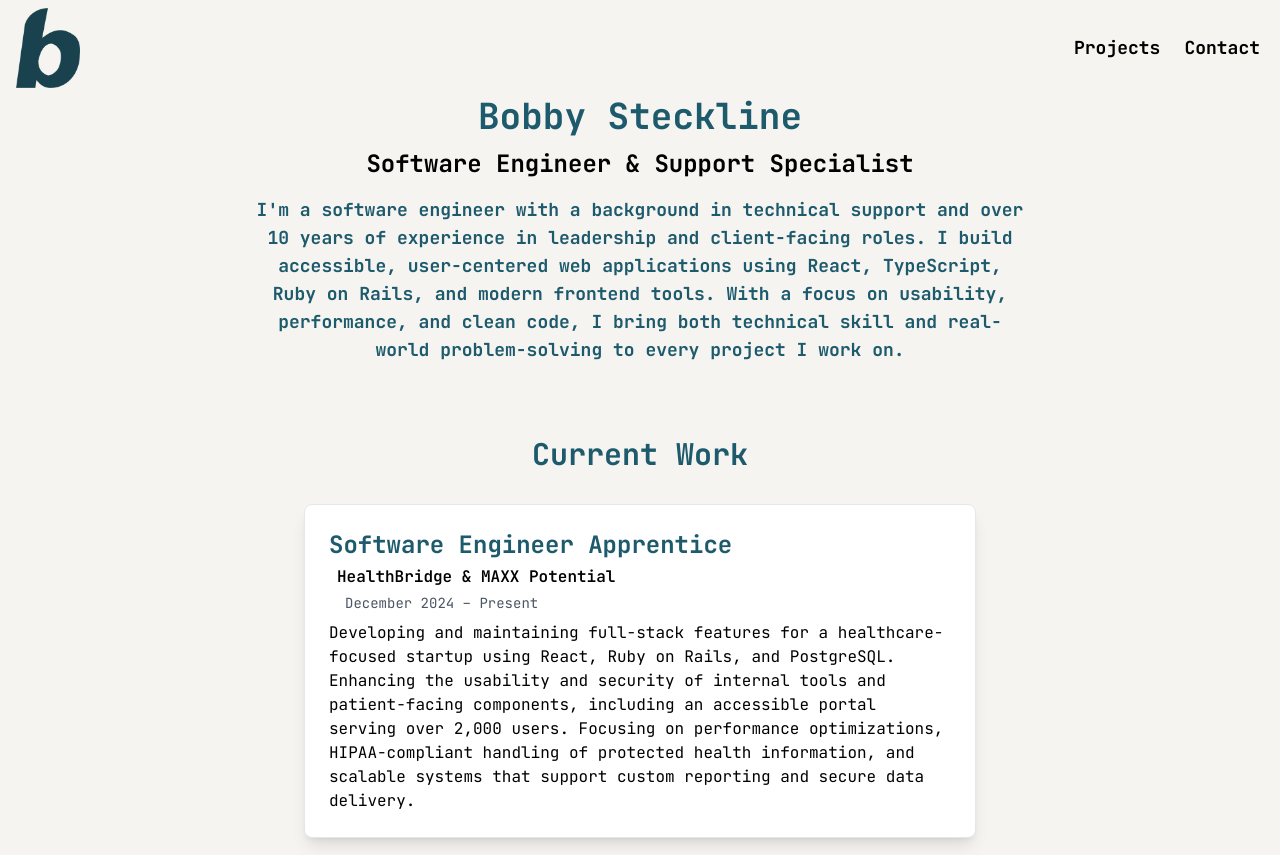
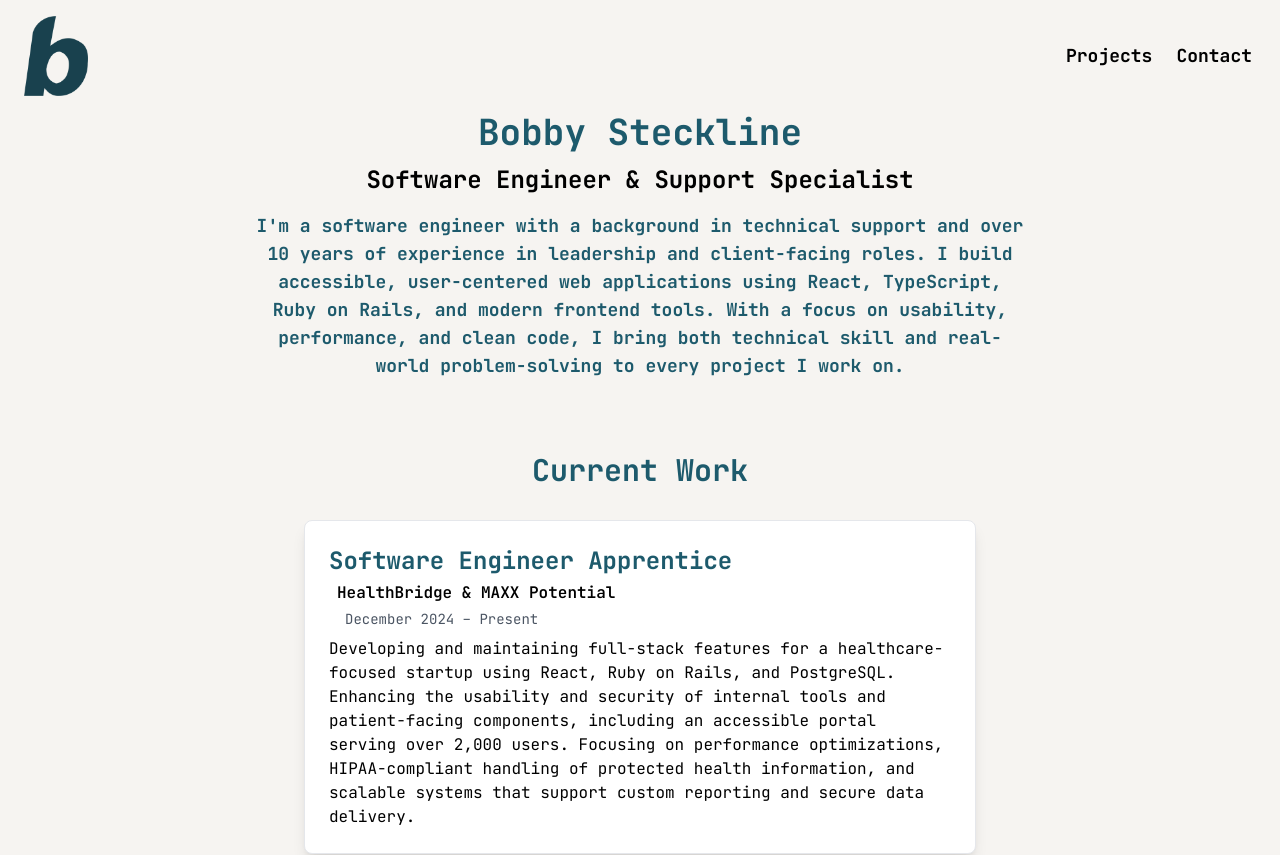
Before and after one commit to rsteckline/portfolio, a React (Vite) app: page / in a window 1280 px wide. Shown: the top 855 px of the page. Built offline with nearby package versions, Linux system fonts and the light colour scheme; some icons are missing.

Commit message:
Add header padding

```diff
--- a/src/components/Header.jsx
+++ b/src/components/Header.jsx
@@ -4,7 +4,7 @@ import Nav from "./Nav";
 
 const Header = () => {
   return (
-    <header className="flex items-center justify-between top-0 z-20 mx-auto p-2 text-lg max-w-full font-bold bg-cream font-jetbrains">
+    <header className="flex items-center justify-between z-20 mx-auto p-4 text-lg max-w-full font-bold bg-cream font-jetbrains">
       <Logo />
       <Nav />
     </header>
```
